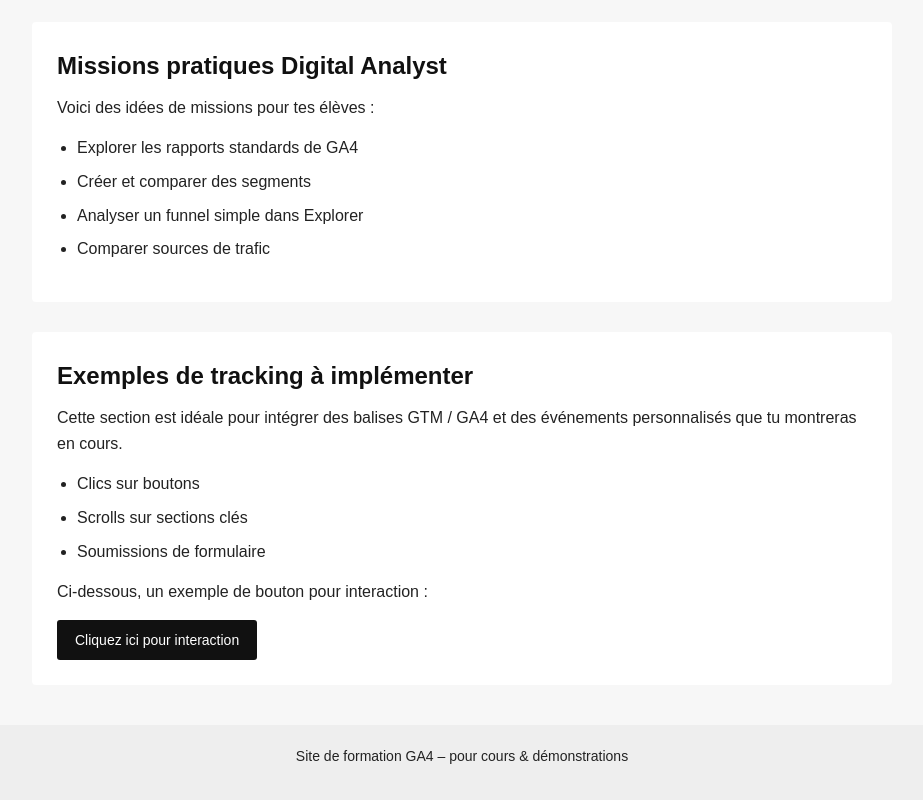
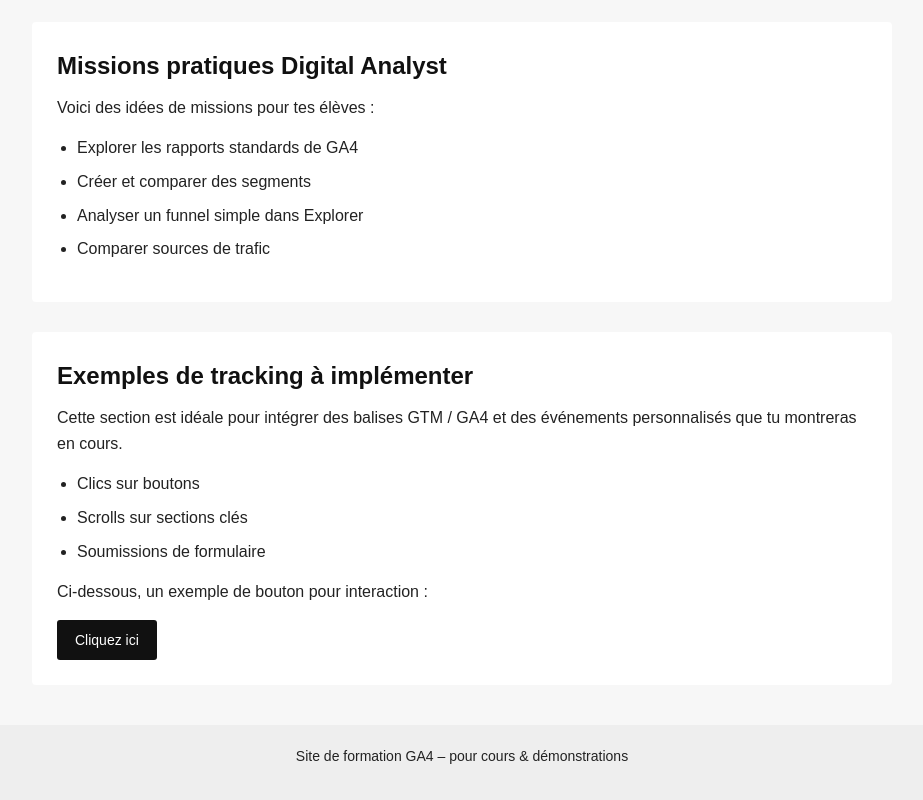
Before and after one commit to YoanLejas/DigitalAnalyst, a plain HTML site: page index.html in a window 1280 px wide. Shown: the part 757-1557 px from the top of the page, without its empty margins (178-1101 px from the left). Drawn offline with Linux system fonts and the light colour scheme.

Commit message:
Update index.html

```diff
--- a/index.html
+++ b/index.html
@@ -90,7 +90,7 @@
         <li>Soumissions de formulaire</li>
       </ul>
       <p>Ci-dessous, un exemple de bouton pour interaction :</p>
-      <button id="btn-demo">Cliquez ici pour interaction</button>
+      <button id="btn-demo">Cliquez ici</button>
     </section>
   </main>
 
```
